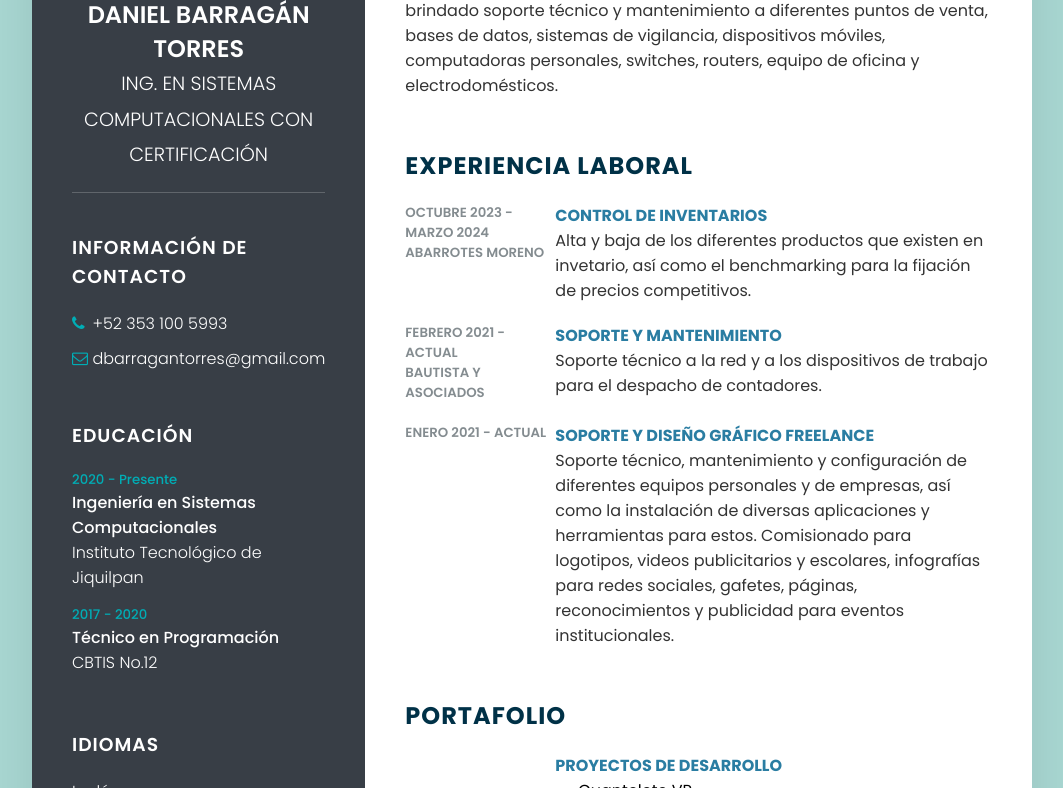
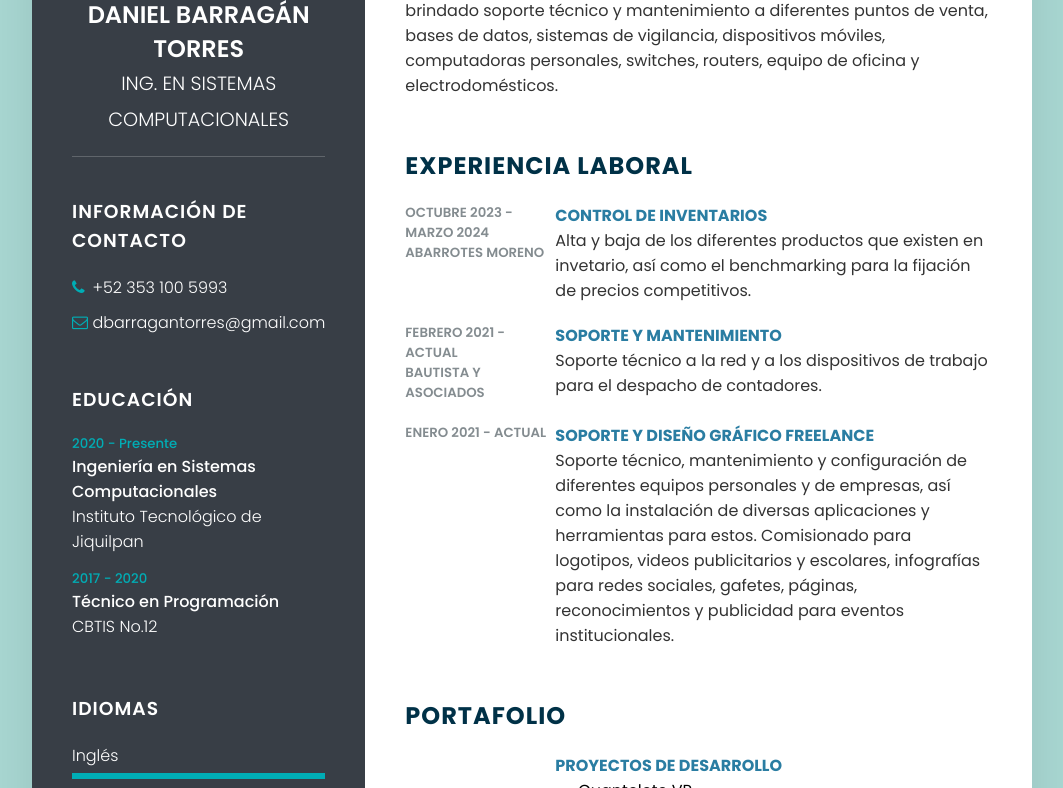
Before and after one commit to Daniel-Barragan-Torres/Curr-culum, a plain HTML site: page index.html in a window 1280 px wide. Shown: the part 312-1100 px from the top of the page, without its empty margins (108-1171 px from the left). Drawn offline with Linux system fonts and the light colour scheme.

Commit message:
Update 3: More info Fixes

```diff
--- a/index.html
+++ b/index.html
@@ -19,7 +19,7 @@
           <img src="" alt="">">
 
         </div>
-        <h2>Daniel Barragán Torres<br><span>Ing. en Sistemas Computacionales con certificación
+        <h2>Daniel Barragán Torres<br><span>Ing. en Sistemas Computacionales
         </span></h2>
       </div>
       <div class="contactInfo">
```
